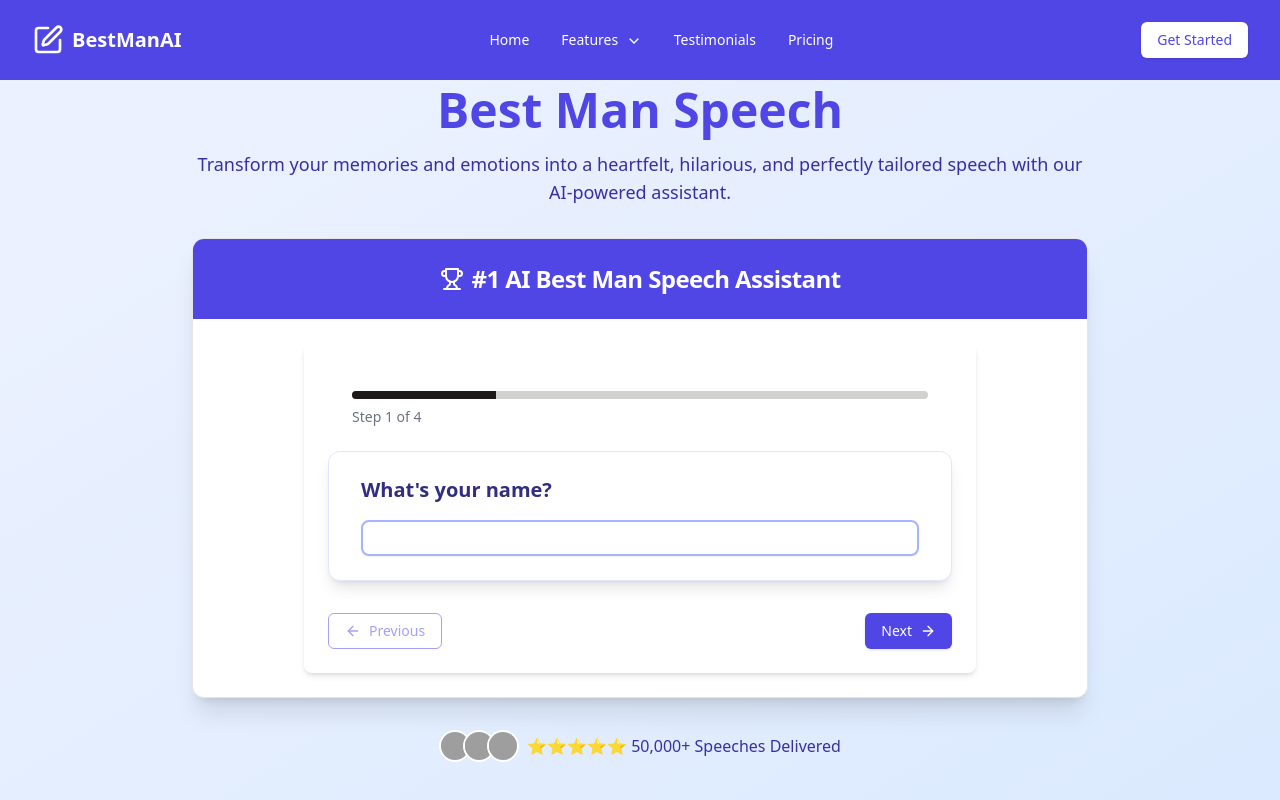
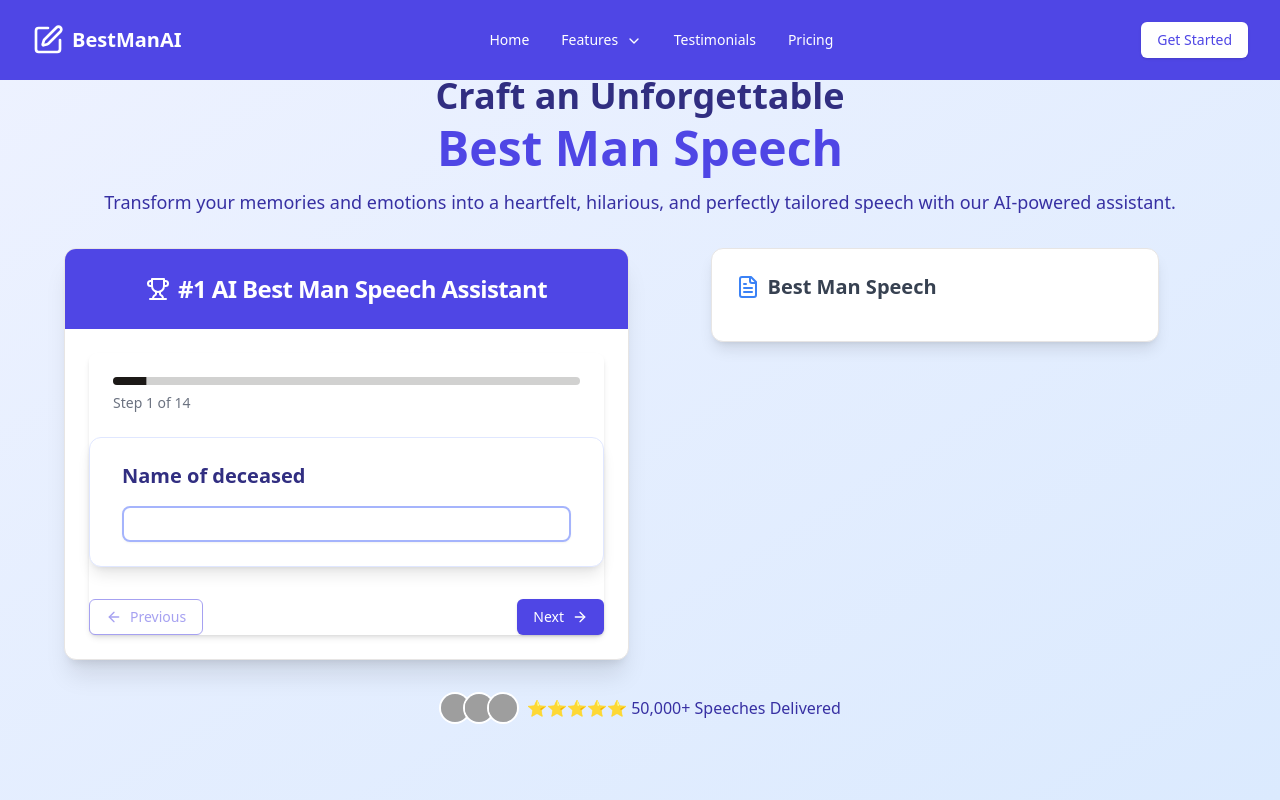
Before and after one commit to peterkaplan/Best-Man-Speech-AI, a Next.js app: page /creator in a window 1280 px wide. Built offline with nearby package versions, Linux system fonts and the light colour scheme; grey boxes are pictures that could not be loaded.

Commit message:
starting on fake document

```diff
--- a/app/form/questions.ts
+++ b/app/form/questions.ts
@@ -6,8 +6,18 @@
   }
 
   export const questions: Question[] = [
-    { text: "What's your name?", type: "text", required: true },
-    { text: "Tell us about your relationship with the groom.", type: "textarea", required: true },
-    { text: "How long have you known the groom?", type: "radio", options: ["Less than 5 years", "5-10 years", "More than 10 years"], required: true },
-    { text: "What are the groom's best qualities? (Select all that apply)", type: "checkbox", options: ["Funny", "Loyal", "Intelligent", "Kind"], required: true },
+    { text: "Name of deceased", type: "text", required: true },
+    { text: "Your relation to [name]. They were your…", type: "checkbox", options: ["Father", "Mother", "Sibling", "Grandmother", "Grandfather", "Friend"], required: true },
+    { text: "What is your ideal tone for the speech? Select up to 3", type: "checkbox", options: ["Poetic", "Heartfelt", "Light hearted", "Grateful", "Spiritual", "Uplifting", "Solemn"], required: true },
+    { text: "What were [name]’s most notable personality traits?", type: "checkbox", options: ["Kindness", "Loyalty", "Person of faith", "Generosity", "Humor", "Warmth", "Intelligence", "Resilience", "Other: ____"], required: true },
+    { text: "What’s a story where [name] demonstrated one of these qualities?", type: "textarea", required: true },
+    { text: "What were their passions, hobbies, or interests?", type: "textarea", required: true },
+    { text: "What are some of their key accomplishments?", type: "textarea", required: true },
+    { text: "Educational:", type: "textarea", required: false },
+    { text: "Professional:", type: "textarea", required: false },
+    { text: "Raising a family:", type: "textarea", required: false },
+    { text: "Community service:", type: "textarea", required: false },
+    { text: "What life lessons did you learn from them?", type: "checkbox", options: ["The importance of perseverance", "The value of kindness", "The strength of love", "The power of positivity", "How to face challenges", "The joy in everyday moments."], required: true },
+    { text: "What is the lasting impact they left on you or the community?", type: "checkbox", options: ["A sense of purpose", "A commitment to service", "A love for life", "Strong family bonds", "A legacy of kindness", "A spirit of resilience", "Artistic inspiration"], required: true },
+    { text: "Please provide the quote or poem you would like included.", type: "textarea", required: false }
   ];
--- a/app/form/useFormState.ts
+++ b/app/form/useFormState.ts
@@ -14,6 +14,7 @@
   const { toast } = useToast();
   const { isAnswerValid, areAllQuestionsAnswered } = useFormValidation(questions, answers);
   const { isSubmitting, apiResponse, submitForm } = useFormSubmission();
+  const [fakeDocumentText, setFakeDocumentText] = useState<string[]>([]);
 
   useEffect(() => {
     if (isSubmitting) {
@@ -40,6 +41,7 @@
     }
 
     if (currentStep < questions.length - 1) {
+      addFakeDocumentText()
       setCurrentStep(currentStep + 1);
     } else {
       handleSubmit();
@@ -47,6 +49,7 @@
   };
 
   const handlePrevious = () => {
+    removeFakeDocumentText()
     if (currentStep > 0) {
       setCurrentStep(currentStep - 1);
     }
@@ -77,16 +80,36 @@
     }
   };
 
+  const addFakeDocumentText = (times = 1) => {
+    console.log("here:");
+    setFakeDocumentText(prev => [...prev, ...Array(times).fill(0).map((_, i) => `Sentence ${prev.length + i + 1}`)]);
+  };
+
+  const removeFakeDocumentText = (times = 1) => {
+    setFakeDocumentText(prev => prev.slice(0, Math.max(0, prev.length - times)));
+  };
+
   return {
     currentStep,
+    setCurrentStep,
     answers,
+    setAnswers,
     formStage,
-    isSubmitting,
+    setFormStage,
+    isAnimationComplete,
+    setIsAnimationComplete,
+    fakeDocumentText,
+    setFakeDocumentText,
     apiResponse,
     handleAnswerChange,
     handleNext,
     handlePrevious,
+    handleSubmit,
     handleRegenerate,
     handleAnimationComplete,
+    addFakeDocumentText,
+    questions,
   };
 };
+
+export default useFormState;
--- a/app/globals.css
+++ b/app/globals.css
@@ -98,4 +98,8 @@
     background-size: 4px 4px;
     z-index: -1;
   }
+  .pressed {
+    transform: scale(0.95);
+    transition: transform 0.2s ease-in-out;
+  }
 }
--- /dev/null
+++ b/components/FakeDocument.tsx
@@ -0,0 +1,55 @@
+"use client"
+
+import React, { useEffect } from 'react';
+import { motion } from 'framer-motion';
+import { FileText } from 'lucide-react';
+import { Card, CardContent } from '@/components/ui/card';
+
+interface FakeDocumentProps {
+  text: string[];
+  isLoading?: boolean;
+}
+
+const FakeDocument: React.FC<FakeDocumentProps> = ({ text, isLoading = false }) => {
+  return (
+    <Card className="w-full max-w-md mx-auto bg-white shadow-lg">
+      <CardContent className="p-6">
+        <div className="flex items-center mb-4">
+          <FileText className="w-6 h-6 mr-2 text-blue-500" />
+          <h2 className="text-xl font-semibold text-gray-700">Best Man Speech</h2>
+        </div>
+        <motion.div
+          initial={{ opacity: 0 }}
+          animate={{ opacity: 1 }}
+          transition={{ duration: 0.5 }}
+          className="space-y-4"
+        >
+          {isLoading ? (
+            <div className="flex items-center justify-center h-32">
+              <motion.div
+                animate={{ rotate: 360 }}
+                transition={{ duration: 1, repeat: Infinity, ease: "linear" }}
+                className="w-8 h-8 border-t-2 border-blue-500 rounded-full"
+              />
+            </div>
+          ) : (
+            text.map((paragraph, index) => (
+              <motion.div
+                key={index}
+                initial={{ opacity: 0 }}
+                animate={{ opacity: 1 }}
+                transition={{ duration: 0.3, delay: index * 0.1 }}
+                className="h-4 bg-gray-200 rounded"
+                style={{
+                  width: `${Math.random() * 30 + 70}%`,
+                }}
+              />
+            ))
+          )}
+        </motion.div>
+      </CardContent>
+    </Card>
+  );
+};
+
+export default FakeDocument;
--- a/components/form/FormPage.tsx
+++ b/components/form/FormPage.tsx
@@ -1,12 +1,18 @@
+"use client";
 import React from 'react';
 import { Card, CardContent, CardHeader, CardTitle } from "@/components/ui/card";
 import Formy from "@/components/form/Formy";
 import { Trophy } from 'lucide-react';
+import FakeDocument from '@/components/FakeDocument';
+import useFormState from '@/app/form/useFormState';
 
-const FormPage = () => {
+const FormPage: React.FC = () => {
+  const formState = useFormState();
+  const { fakeDocumentText, formStage, apiResponse } = formState;
+
   return (
     <div className="bg-gradient-to-br from-indigo-50 to-blue-100 min-h-screen flex items-center justify-center p-4">
-      <div className="w-full max-w-4xl">
+      <div className="w-full max-w-6xl">
         <div className="text-center mb-8">
           <h1 className="text-4xl font-bold text-indigo-900 mb-2">
             Craft an Unforgettable
@@ -20,7 +26,8 @@
           </p>
         </div>
 
-        <Card className="bg-white shadow-xl rounded-xl overflow-hidden">
+        <div className="flex flex-col md:flex-row gap-6">
+          <Card className="bg-white shadow-xl rounded-xl overflow-hidden flex-1">
             <CardHeader className="bg-indigo-600 text-white p-6">
               <CardTitle className="text-2xl font-semibold flex items-center justify-center">
                 <Trophy className="mr-2" />
@@ -28,9 +35,17 @@
               </CardTitle>
             </CardHeader>
             <CardContent className="p-6">
-            <Formy />
+              <Formy formState={formState} />
             </CardContent>
           </Card>
+
+          <div className="flex-1">
+            <FakeDocument
+              text={formStage === 'results' ? apiResponse?.split('\n') || [] : fakeDocumentText}
+              isLoading={formStage === 'animation'}
+            />
+          </div>
+        </div>
 
         <div className="mt-8 text-center">
           <div className="flex justify-center items-center">
--- a/components/form/Formy.tsx
+++ b/components/form/Formy.tsx
@@ -1,14 +1,13 @@
 "use client";
-import React, { useRef, useEffect, useState } from 'react';
-import CheckmarkAnimation from './CheckmarkAnimation';
+import React from 'react';
 import FormContent from './FormContent';
 import Results from './Results';
-import { questions } from '@/app/form/questions';
-import { useFormState } from '@/app/form/useFormState';
 
-const Formy: React.FC = () => {
-  const [formDimensions, setFormDimensions] = useState({ width: 0, height: 0 });
-  const formRef = useRef<HTMLDivElement>(null);
+interface FormyProps {
+  formState: ReturnType<typeof import('@/app/form/useFormState').default>;
+}
+
+const Formy: React.FC<FormyProps> = ({ formState }) => {
   const {
     currentStep,
     answers,
@@ -17,25 +16,13 @@
     handleAnswerChange,
     handleNext,
     handlePrevious,
+    handleSubmit,
     handleRegenerate,
-    handleAnimationComplete,
-  } = useFormState();
-
-  useEffect(() => {
-    if (formRef.current) {
-      setFormDimensions({
-        width: formRef.current.offsetWidth,
-        height: formRef.current.offsetHeight
-      });
-    }
-  }, []);
+    questions,
+  } = formState;
 
   return (
-    <div
-      ref={formRef}
-      className="max-w-2xl mx-auto p-6 bg-white rounded-lg shadow-md relative"
-      style={{ minHeight: formDimensions.height > 0 ? `${formDimensions.height}px` : 'auto' }}
-    >
+    <div className="max-w-2xl mx-auto bg-white rounded-lg shadow-md relative">
       {formStage === 'form' && (
         <FormContent
           currentStep={currentStep}
@@ -49,13 +36,6 @@
           isLastStep={currentStep === questions.length - 1}
         />
       )}
-      {formStage === 'animation' && (
-        <CheckmarkAnimation
-          width={formDimensions.width}
-          height={formDimensions.height}
-          onComplete={handleAnimationComplete}
-        />
-      )}
       {formStage === 'results' && (
         <Results
           speech={apiResponse || ''}
--- a/components/form/NavigationButtons.tsx
+++ b/components/form/NavigationButtons.tsx
@@ -1,4 +1,4 @@
-import React from 'react';
+import React, { useEffect, useRef } from 'react';
 import { Button } from "@/components/ui/button";
 import { motion } from "framer-motion";
 import { ArrowLeft, ArrowRight, Send } from 'lucide-react';
@@ -16,6 +16,28 @@
     tap: { scale: 0.95 }
   };
 
+  const nextButtonRef = useRef<HTMLDivElement>(null);
+
+  useEffect(() => {
+    const handleKeyDown = (event: KeyboardEvent) => {
+      if (event.key === 'Enter') {
+        onNext();
+        if (nextButtonRef.current) {
+          nextButtonRef.current.classList.add('glow');
+          setTimeout(() => {
+            nextButtonRef.current?.classList.remove('glow');
+          }, 1000); // Glow effect lasts for 1 second
+        }
+      }
+    };
+
+    window.addEventListener('keydown', handleKeyDown);
+
+    return () => {
+      window.removeEventListener('keydown', handleKeyDown);
+    };
+  }, [onNext]);
+
   return (
     <div className="flex justify-between mt-8">
       <motion.div variants={buttonVariants} whileHover="hover" whileTap="tap">
@@ -29,7 +51,13 @@
           <span>Previous</span>
         </Button>
       </motion.div>
-      <motion.div variants={buttonVariants} whileHover="hover" whileTap="tap">
+      <motion.div
+        ref={nextButtonRef}
+        variants={buttonVariants}
+        whileHover="hover"
+        whileTap="tap"
+        className="glow-container"
+      >
         <Button
           onClick={onNext}
           className="flex items-center space-x-2 bg-indigo-600 text-white hover:bg-indigo-700 transition-colors duration-300"
```
Lines whose indentation alone changed are shown as unchanged.
